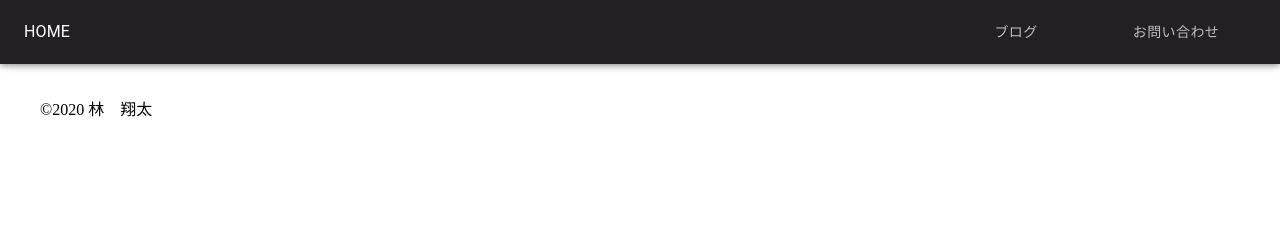
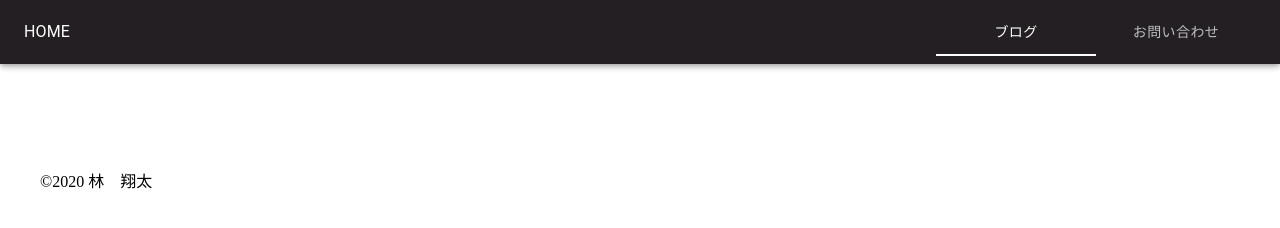
Before and after one commit to hayashiihino/hashiya, a Gatsby site: page / in a window 1280 px wide. Built offline with nearby package versions, Linux system fonts and the light colour scheme; Gatsby itself is replaced by a stand-in of ours.

```diff
--- a/src/components/Header.js
+++ b/src/components/Header.js
@@ -1,30 +1,52 @@
-import React from "react"
-// import { Link } from "gatsby"
-import AppBar from "@material-ui/core/AppBar"
-import ToolBar from "@material-ui/core/Toolbar"
-import Typography from "@material-ui/core/Typography"
-import Tabs from "@material-ui/core/Tabs"
-import Tab from "@material-ui/core/Tab"
-import { makeStyles } from "@material-ui/styles"
+import React, { useState, useEffect } from "react";
+import { Link } from "gatsby";
+import AppBar from "@material-ui/core/AppBar";
+import ToolBar from "@material-ui/core/Toolbar";
+import Typography from "@material-ui/core/Typography";
+import Tabs from "@material-ui/core/Tabs";
+import Tab from "@material-ui/core/Tab";
+import { makeStyles } from "@material-ui/styles";
 
 const useStyles = makeStyles(theme => ({
+  title: {
+    textDecoration: "none",
+    color: theme.palette.secondary.main,
+  },
   tabContainer: {
     marginLeft: "auto",
   },
-}))
+  toolbarMargin: {
+    ...theme.mixins.toolbar,
+  },
+}));
 
 export default function Header() {
-  const classes = useStyles()
+  const classes = useStyles();
+  const [value, setValue] = useState(0);
+  const handleChange = (e, value) => {
+    console.log(e.target);
+    setValue(value);
+  };
 
   return (
-    <AppBar position="fixed">
-      <ToolBar>
-        <Typography>HOME</Typography>
-        <Tabs className={classes.tabContainer}>
-          <Tab label="ブログ" />
-          <Tab label="お問い合わせ" />
-        </Tabs>
-      </ToolBar>
-    </AppBar>
-  )
+    <React.Fragment>
+      <AppBar position="fixed">
+        <ToolBar>
+          <Typography component={Link} to="/" className={classes.title}>
+            HOME
+          </Typography>
+          <Tabs
+            className={classes.tabContainer}
+            value={value}
+            indicatorColor="secondary"
+            onChange={handleChange}
+          >
+            <Tab label="ブログ" component={Link} to="/blog" />
+            <Tab label="お問い合わせ" component={Link} to="/contact" />
+          </Tabs>
+        </ToolBar>
+      </AppBar>
+      <div className={classes.toolbarMargin} />
+    </React.Fragment>
+  );
 }
--- a/src/components/Theme.js
+++ b/src/components/Theme.js
@@ -1,7 +1,7 @@
 import { createMuiTheme } from "@material-ui/core/styles"
 
 let black = "#231F22"
-// let arcOrange = "#FFBA60";
+let white = "#FFFFFF"
 
 export default createMuiTheme({
   palette: {
@@ -12,8 +12,8 @@
     primary: {
       main: black,
     },
-    // secondary: {
-    //   main: arcOrange
-    // }
+    secondary: {
+      main: white,
+    },
   },
 })
```
Also changed, not shown: 1 other file.
